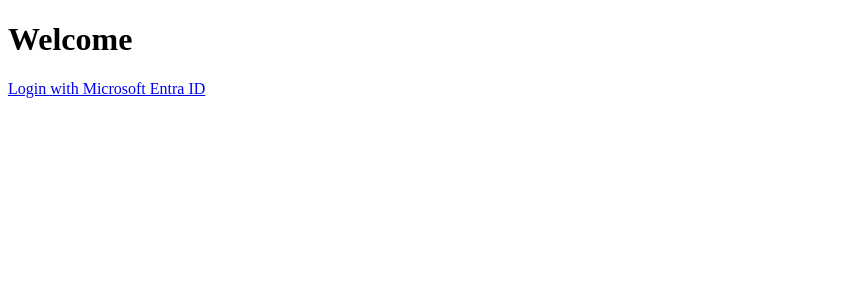
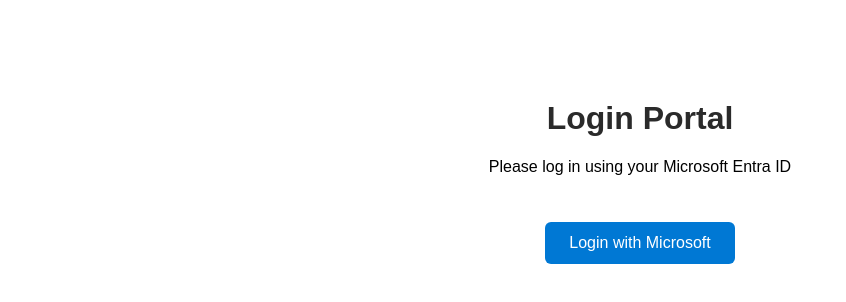
Before and after one commit to metapornwebex-collab/azure-pt-middle, a plain HTML site: page index.html in a window 1280 px wide. Shown: the whole page, without its empty margins (0-846 px from the left). Drawn offline with Linux system fonts and the light colour scheme.

Commit message:
Update index.html

```diff
--- a/index.html
+++ b/index.html
@@ -2,10 +2,39 @@
 <html lang="en">
 <head>
   <meta charset="UTF-8" />
-  <title>Login Page</title>
+  <meta name="viewport" content="width=device-width, initial-scale=1.0"/>
+  <title>Login Portal</title>
+  <style>
+    body {
+      font-family: Arial, sans-serif;
+      text-align: center;
+      margin-top: 100px;
+    }
+    h1 {
+      color: #2a2a2a;
+    }
+    a.login-button {
+      display: inline-block;
+      padding: 12px 24px;
+      margin-top: 30px;
+      font-size: 16px;
+      background-color: #0078D4;
+      color: white;
+      text-decoration: none;
+      border-radius: 6px;
+    }
+    a.login-button:hover {
+      background-color: #005a9e;
+    }
+  </style>
 </head>
 <body>
-  <h1>Welcome</h1>
-  <a href="/.auth/login/aad">Login with Microsoft Entra ID</a>
+
+  <h1>Login Portal</h1>
+  <p>Please log in using your Microsoft Entra ID</p>
+
+  <!-- Login link (Entra ID via Static Web App Auth) -->
+  <a class="login-button" href="/.auth/login/aad">Login with Microsoft</a>
+
 </body>
 </html>
```
